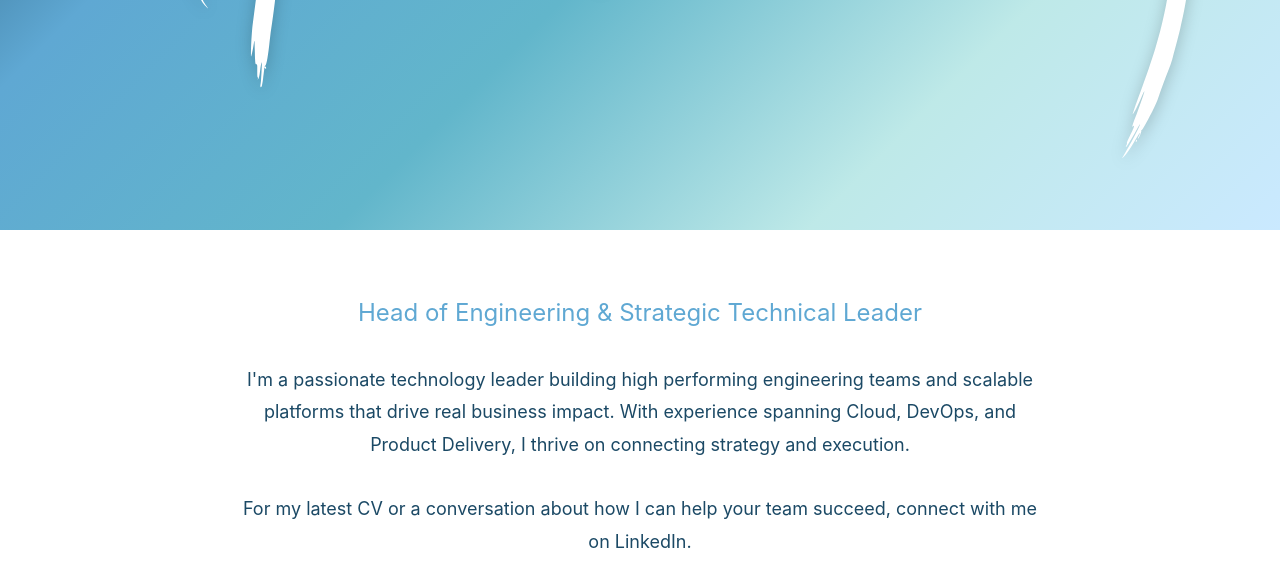
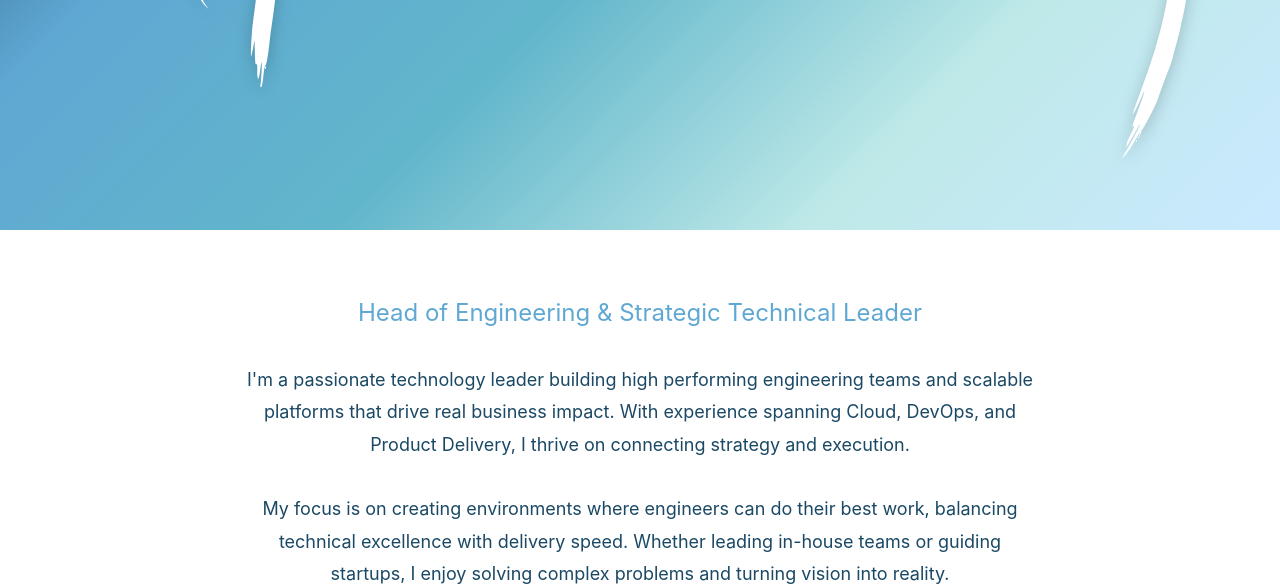
Before and after one commit to mrowling/mrowling.github.io, a website built with Vite: page index.html in a window 1280 px wide. Shown: the part 384-968 px from the top of the page. Built offline with nearby package versions, Linux system fonts and the light colour scheme.

Commit message:
Fix formatting in bio section for improved readability

```diff
--- a/index.html
+++ b/index.html
@@ -15,7 +15,8 @@
     <section class="about">
       <div class="container">
         <p class="tagline">Head of Engineering & Strategic Technical Leader</p>
-        <p class="bio">I'm a passionate technology leader building high performing engineering teams and scalable platforms that drive real business impact. With experience spanning Cloud, DevOps, and Product Delivery, I thrive on connecting strategy and execution.</p>
+        <p class="bio">I'm a passionate technology leader building high performing engineering teams and scalable platforms that drive real business impact. With experience spanning Cloud, DevOps, and Product Delivery, I thrive on connecting strategy and execution. </p>
+        <p class="bio">My focus is on creating environments where engineers can do their best work, balancing technical excellence with delivery speed. Whether leading in-house teams or guiding startups, I enjoy solving complex problems and turning vision into reality.</p>
         <p class="bio">For my latest CV or a conversation about how I can help your team succeed, connect with me on LinkedIn.</p>
         <div class="social-links">
           <a href="https://github.com/mrowling" target="_blank" rel="noopener noreferrer" class="social-link">
```
